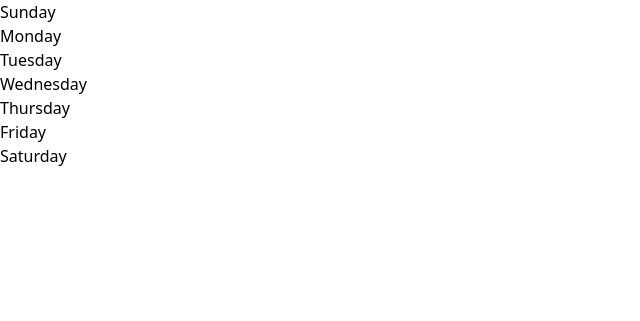
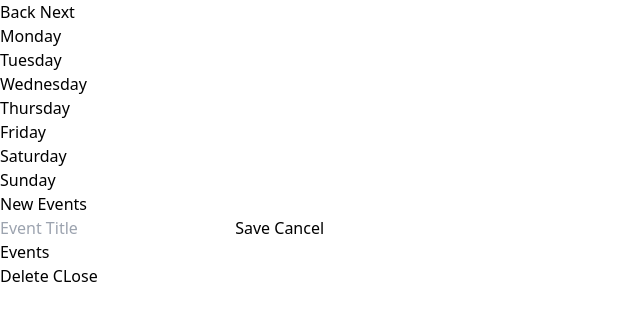
Before and after one commit to AfhamAbqary/TT9L-01, a Flask app: template templates/calendar.html in a window 1280 px wide. Shown: the top 321 px of the page, without its empty margins (0-640 px from the left). Run offline with Flask 3, Linux system fonts and the light colour scheme; the template is opened without the code that fills it, so the values that code supplies are empty; some libraries are stand-ins or nearby versions.

Commit message:
up calendar

```diff
--- a/templates/calendar.html
+++ b/templates/calendar.html
@@ -6,30 +6,54 @@
     initial-scale="1.0">
     <script src="https://cdn.tailwindcss.com"></script>
     <title>Calendar</title>
-    <link rel="" href="">
 </head>
 
-<div class="calendar_container"
+<body>
+    <div id="calendar_container">
+        <div id="header">
+            <div id="month"></div>
+            <div>
+                <button id="backbutton">Back</button>
+                <button id="nextbutton">Next</button>
+            </div>
 
-    <div class="header">
-        <ul>
-            <li>Sunday</li>
-            <li>Monday</li>
-            <li>Tuesday</li>
-            <li>Wednesday</li>
-            <li>Thursday</li>
-            <li>Friday</li>
-            <li>Saturday</li>
-        </ul>
-    </div>
+            <div id="weekdays">
+                <div>Monday</div>
+                <div>Tuesday</div>
+                <div>Wednesday</div>
+                <div>Thursday</div>
+                <div>Friday</div>
+                <div>Saturday</div>
+                <div>Sunday</div>
+            </div>
 
-    <div class="timeslot_container">
+        <div id="calendar"></div>
 
     </div>
 
-    <div class="event_container">
+    <div id="newEventModal">
+        <h2>New Events</h2>
+
+        <input id="eventTitleInput" placeholder="Event Title" />
+
+        <button id="savebutton">Save</button>
+        <button id="cancelbutton">Cancel</button>
     </div>
 
-</div>
+    <div id="deleteEventModal">
+        <h2>Events</h2>
+
+        <p id="eventText"></p>
+
+        <button id="deletebutton">Delete</button>
+        <button id="closebutton">CLose</button>
+
+    </div>
+
+    <div id="modalBackDrop"></div>
+
+
+
+</body>
 
 </html>
```
